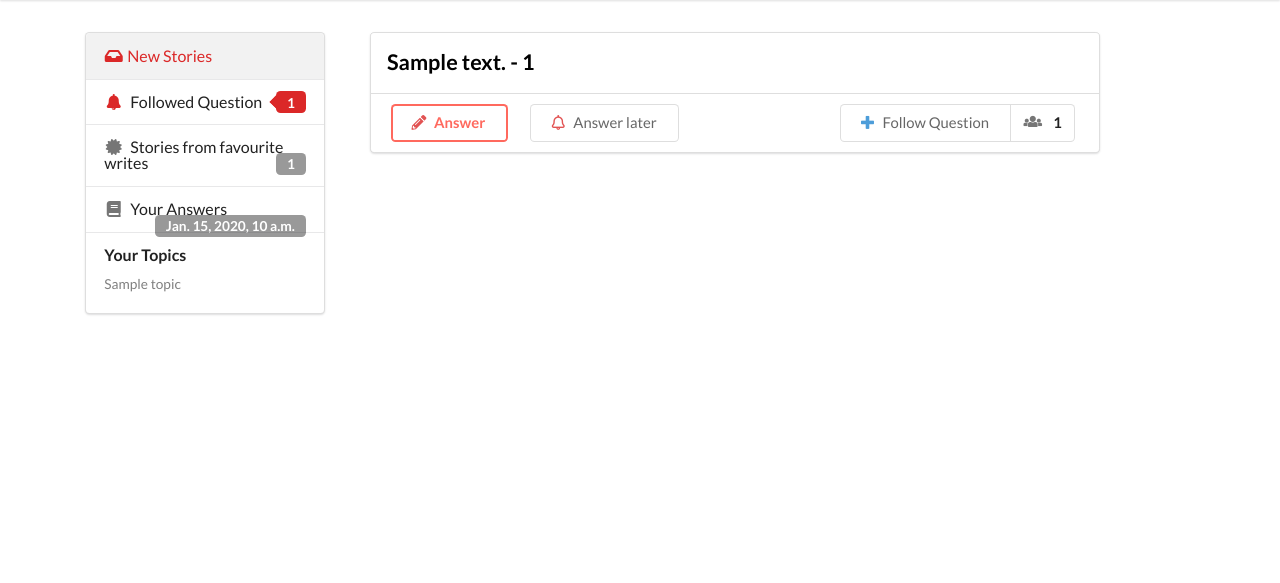
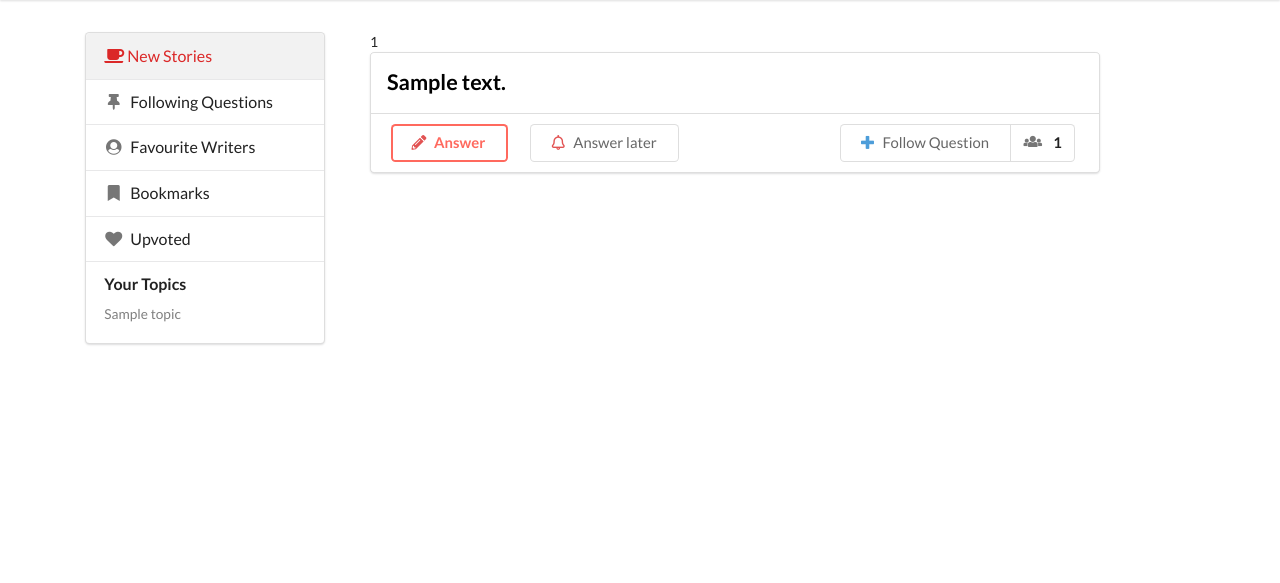
Before and after one commit to NightingaleV/quora_clone_project, a Django app: template quora_clone/templates/posts/question_list_answered.html in a window 1280 px wide. Shown: the part 64-647 px from the top of the page. Run offline with Django 3.2, Linux system fonts and the light colour scheme; the template is opened without the code that fills it: most values are stand-ins (such as "Sample title", 1, 10 or a date in 2020); some libraries are stand-ins or nearby versions.

Commit message:
add feed & following question

```diff
--- a/quora_clone/apps/users/models.py
+++ b/quora_clone/apps/users/models.py
@@ -15,9 +15,6 @@ class User(AbstractUser):
     gender = models.CharField(max_length=8, default='Male', blank=False, choices=GENDER_CHOICES)
     profile_image = models.ImageField(upload_to='profile_images/', blank=True)
     follow_system = models.ManyToManyField('self', symmetrical=False, through='UserFollowersBridge')
-
-    # Managers
-    objects = models.Manager()
 
     def __str__(self):
         return "@{}".format(self.username)
--- a/quora_clone/config/urls.py
+++ b/quora_clone/config/urls.py
@@ -21,10 +21,11 @@ from django.views.generic import TemplateView
 from django.conf import settings
 from django.conf.urls.static import static
 
-from quora_clone.apps.posts.views import ListUnansweredQuestion
+from quora_clone.apps.posts.views import ListUnansweredQuestion, ListAnsweredQuestion
 
 urlpatterns = [
     path('', TemplateView.as_view(template_name='pages/index.html'), name='home-page'),
+    path('answered-questions/', ListAnsweredQuestion.as_view(), name='answered-questions-list'),
     path('unanswered-questions/', ListUnansweredQuestion.as_view(), name='unanswered-questions-list'),
     path('topics/', include('quora_clone.apps.topics.urls')),
     path('users/', include('quora_clone.apps.users.urls')),
--- a/quora_clone/templates/navbar.html
+++ b/quora_clone/templates/navbar.html
@@ -3,7 +3,7 @@
     <div class="container">
         <a href="" class="ui red header item page-brand">Quora 2.0</a>
         {% if user.is_authenticated %}
-            <a href="" class="item"><i class="ui icon coffee"></i>Feed</a>
+            <a href="{% url 'answered-questions-list' %}" class="item"><i class="ui icon coffee"></i>Feed</a>
             <a href="{% url 'unanswered-questions-list' %}" class="item"><i class="ui icon pencil alternate"></i>Answer</a>
             <a href="{% url 'topics:list' %}" class="item"><i class="ui icon
             rocket"></i>Topics</a>
--- a/quora_clone/templates/posts/feed_for_view_with_sidebar.html
+++ b/quora_clone/templates/posts/feed_list_views.html
@@ -4,21 +4,21 @@
             <div class="ui segment">
                 <div class="row question">
                     <div class="col-12">
-                        <a class="link"><h2 class="header">{{ question.content }} - {{ question.num_knowlage }}</h2></a>
+                        <a class="link" href="{% url 'topics:posts:question-detail' topic_slug=question.topic.slug question_slug=question.slug %}"><h2 class="header">{{ question.content }}</h2></a>
                     </div>
                 </div>
-                {% if active == 'my_answers' or active == 'my_concepts' %}
+                {% if have_answers %}
                     {% with question.answers.first as answer %}
                         {% include 'posts/_answer_content.html' %}
                     {% endwith %}
                 {% endif %}
             </div>
             <div class="ui segment action-bar">
-                {% if active == 'my_answers' or active == 'my_concepts' %}
+                {% if have_answers %}
                     {% with question.answers.first as answer %}
                         {% include 'posts/_action_bar_answer.html' %}
                     {% endwith %}
-                {% else%}
+                {% else %}
                     {% include 'posts/_action_bar_question.html' %}
                 {% endif %}
             </div>
--- a/quora_clone/templates/posts/question_list_answered.html
+++ b/quora_clone/templates/posts/question_list_answered.html
@@ -8,22 +8,32 @@
     <div class="row">
         <div class="col-3">
             <div class="ui vertical menu">
-                <a class="{% if not active or active == 'feed' %}active{% endif %} red item" href="?active=feed">
-                    <span class="title"><i class="ui icon red inbox"></i>New Stories</span>
+                <a class="{% if not active or active == 'feed' %}active red{% else %}grey{% endif %} item"
+                   href="?active=feed">
+                    <span class="title"><i
+                            class="ui icon {% if not active or active == 'feed' %}red{% else %}grey{% endif %} coffee"></i>New Stories</span>
                 </a>
-                <a class="ui red item {% if active == 'reminder' %}active{% endif %}" href="?active=reminder">
-                    <span class="title"><i class="ui icon red bell"></i> Followed Question</span>
-                    <div class="ui red left pointing label">{{ num_reminders }}</div>
+                <a class="{% if active == 'following_questions' %}active red{% endif %} ui item"
+                   href="?active=following_questions">
+                    <span class="title"><i
+                            class="ui icon {% if active == 'following_questions' %}red{% else %}grey{% endif %} thumbtack"></i> Following Questions</span>
                 </a>
-                <a class="{% if active == 'my_concepts' %}active{% endif %} ui red item" href="?active=my_concepts">
-                    <span class="title"><i class="ui icon grey certificate"></i> Stories from favourite writes</span>
-                    <div class="ui left label">{{ num_unpublished_by_user }}</div>
+                <a class="{% if active == 'fav_writers' %}active red{% else %}grey{% endif %} ui item"
+                   href="?active=fav_writers">
+                    <span class="title"><i
+                            class="ui icon {% if active == 'fav_writers' %}red{% else %}grey{% endif %} user circle"></i> Favourite Writers</span>
                 </a>
-                <a class="{% if active == 'my_answers' %}active{% endif %} ui red item" href="?active=my_answers">
-                    <span class="title"><i class="ui icon grey book"></i> Your Answers</span>
-                    <div class="ui left label">{{ num_published_by_user }}</div>
+                <a class="{% if active == 'bookmarks' %}active red{% else %}grey{% endif %} ui item"
+                   href="?active=bookmarks">
+                    <span class="title"><i
+                            class="ui icon {% if active == 'bookmarks' %}red{% else %}grey{% endif %} bookmark"></i> Bookmarks</span>
                 </a>
-                <div class="item">
+                <a class="{% if active == 'upvoted' %}active red{% else %}grey{% endif %} ui item"
+                   href="?active=upvoted">
+                    <span class="title"><i
+                            class="ui icon {% if active == 'upvoted' %}red{% else %}grey{% endif %} user like"></i> Upvoted</span>
+                </a>
+                <div class="item topic-links">
                     <div class="header">Your Topics</div>
                     <div class="menu">
                         {% for topic in subscribed_topics %}
@@ -39,8 +49,8 @@
             </div>
             <div class="row">
                 <div class="col-12">
-                    <div class="feed"></div>
-                    {% include 'posts/feed_for_view_with_sidebar.html' %}
+                    {{ questions_list.count }}
+                    <div class="feed">{% include 'posts/feed_list_views.html' %}</div>
                 </div>
             </div>
         </div>
--- a/quora_clone/templates/posts/question_list_unanswered.html
+++ b/quora_clone/templates/posts/question_list_unanswered.html
@@ -8,7 +8,7 @@
     <div class="row">
         <div class="col-3">
             <div class="ui vertical menu">
-                <a class="{% if not active or active == 'feed' %}active{% endif %} red item" href="?active=feed">
+                <a class="{% if not active or active == 'feed' %}active{% endif %} red item" href="?active=to_answer">
                     <span class="title"><i class="ui icon red inbox"></i>Inbox</span>
                 </a>
                 <a class="ui red item {% if active == 'reminder' %}active{% endif %}" href="?active=reminder">
@@ -40,7 +40,7 @@
             <div class="row">
                 <div class="col-12">
                     <div class="feed"></div>
-                    {% include 'posts/feed_for_view_with_sidebar.html' %}
+                    {% include 'posts/feed_list_views.html' %}
                 </div>
             </div>
         </div>
```
Also changed, not shown: quora_clone/apps/posts/models.py (+15 -0 lines), quora_clone/apps/posts/views.py (+39 -20 lines), quora_clone/apps/posts/migrations/0005_followquestion_created_at.py (added), quora_clone/apps/users/migrations/0009_auto_20190406_1811.py (added), quora_clone/apps/users/migrations/0010_auto_20190406_1812.py (added).
